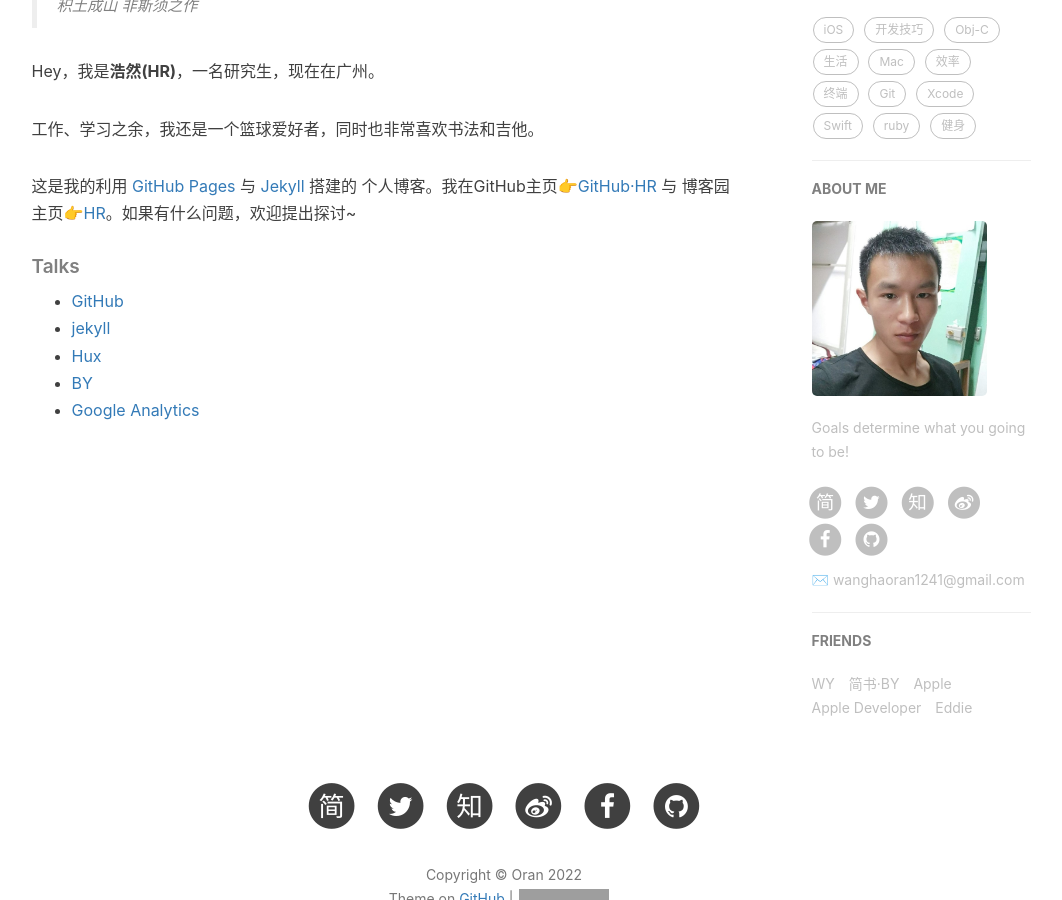
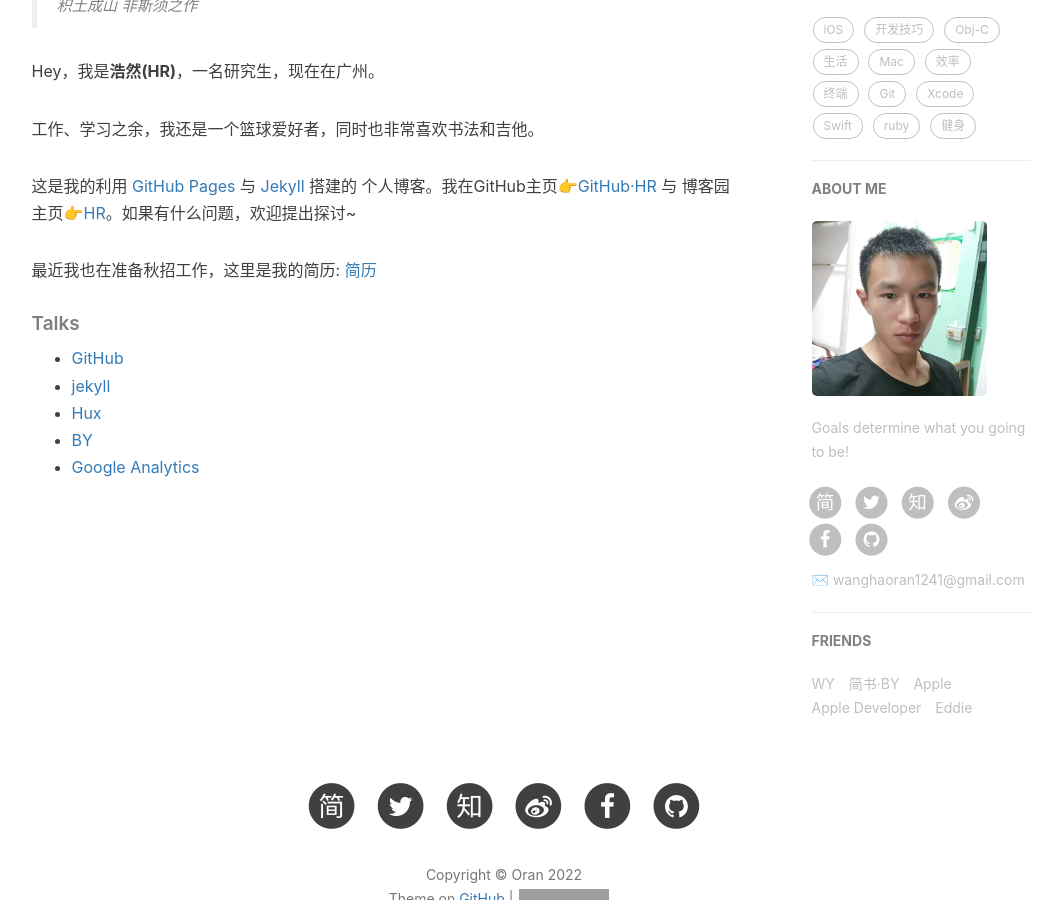
Before and after one commit to whr1241/whr1241.github.io, a Jekyll site: the page built from about.html, in a window 1280 px wide and 900 px high, scrolled down 501 px. Shown: the whole window, without its empty margins (136-1198 px from the left). Built offline with Jekyll 4.4.1, drawn with Linux system fonts in a browser that asks for light colours; nearby versions of some CDN libraries; comment, search, counter and statistics services are not loaded; grey boxes are pictures that could not be loaded.

Commit message:
新增Classfy
新增了一个classfy，并且修正了师弟的网站链接

```diff
--- a/Gemfile
+++ b/Gemfile
@@ -1,4 +1,3 @@
 source 'http://rubygems.org'
 # gem 'github-pages', group: :jekyll_plugins
 gem 'github-pages'
-# gem 'wdm', '>= 0.1.0' if Gem.win_platform?  # ？
--- a/_config.yml
+++ b/_config.yml
@@ -14,9 +14,9 @@
 # Build settings
 # from 2016, 'pygments' is unsupported on GitHub Pages. Use 'rouge' for highlighting instead.
 permalink: pretty
-paginate: 5
+paginate: 5  # 每页展示的博客数目
 exclude: ["less","node_modules","Gruntfile.js","package.json","README.md"]  # ？不编译的部分？
-anchorjs: true                          # if you want to customize anchor. check out line:181 of `post.html`
+anchorjs: true  # if you want to customize anchor. check out line:181 of `post.html`
 Regeneration: --watch  # 允许文件修改时自动重新生成网站
 
 
@@ -38,7 +38,6 @@
 
 # Gems插件
 # from PR#40, to support local preview for Jekyll 3.0
-# gems: [jekyll-paginate]
 plugins: [jekyll-paginate]
 
 
@@ -105,6 +104,6 @@
         href: "https://developer.apple.com/"
     },{
         title: "Eddie" ,  # 师弟何尔恒的网站
-        herf: "https://eddiehe.notelet.so/"
+        href: "https://eddiehe.notelet.so/"
     }
 ]
--- a/about.html
+++ b/about.html
@@ -31,7 +31,7 @@
 
     <p>这是我的利用 <a href="https://pages.github.com/">GitHub Pages</a> 与 <a href="http://jekyll.com.cn/">Jekyll</a> 搭建的 个人博客。我在GitHub主页<a href="https://github.com/whr1241">👉GitHub·HR</a> 与 博客园主页<a href="https://www.cnblogs.com/whr1241/">👉HR</a>。如果有什么问题，欢迎提出探讨~</p>
 
-    <p></p>
+    <p>最近我也在准备秋招工作，这里是我的简历: <a href="https://pages.github.com/">简历</a></p>
 
     <h5>Talks</h5>
 
```
